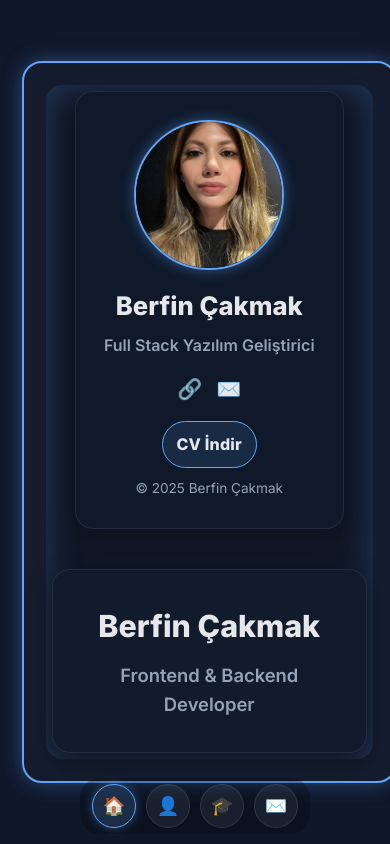
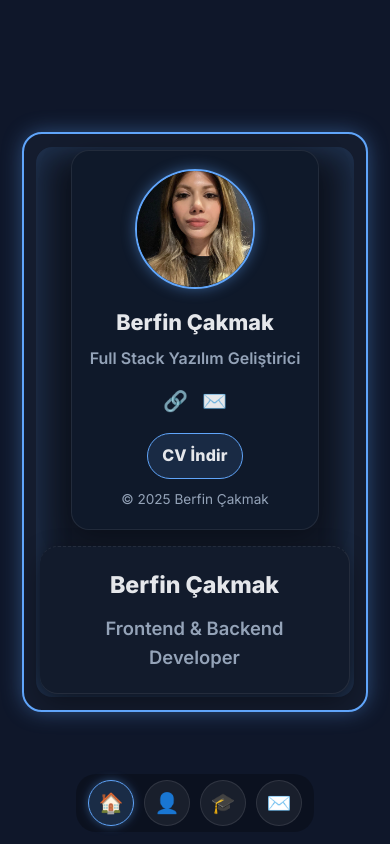
Before and after one commit to berfincak/Cv-site, a plain HTML site: page index.html in a window 390 px wide. Drawn offline with Linux system fonts and the light colour scheme.

Commit message:
Update style.css

```diff
--- a/style.css
+++ b/style.css
@@ -194,4 +194,78 @@ html,body{
   .home-right-card h2{ font-size: 1.9rem; }
   .subtitle{ font-size: 1rem; }
   .profile-photo-big{ width: 150px; height:150px; }
+
 }
+/* === Mobil/mini laptop düzeltmeleri === */
+
+/* 0) Taşma kaynaklı sağ çizgi kaybolmasın */
+html, body { overflow-x: hidden; }
+
+/* 1) Dış parlak çerçeve: mobilde tam ekrana otur, iç parlama biraz daralsın */
+.home-frame{
+  width: 100%;
+  max-width: 1100px;
+  margin: 0 auto;
+  padding: clamp(16px, 4vw, 28px);
+  border-radius: 18px;
+  outline: 2px solid var(--accent);
+  box-shadow: 0 0 22px rgba(96,165,250,.45);
+  background: rgba(255,255,255,0.02);
+  position: relative;
+  overflow: hidden;               /* iç parlama taşsa bile kes */
+}
+.home-frame::before{
+  content:"";
+  position:absolute;
+  inset: clamp(12px, 3.2vw, 22px); /* iç katman mobilde daralsın */
+  border-radius: 16px;
+  background: rgba(0,0,0,.16);
+  box-shadow: inset 0 0 34px rgba(96,165,250,.25);
+}
+
+/* 2) Ana iki sütun: boşlukları küçült, daha kompakt yap */
+.home-container{
+  position: relative;
+  display:flex;
+  align-items:center;
+  justify-content:space-between;
+  gap: clamp(16px, 4vw, 40px);
+  z-index:1;
+}
+
+/* 3) Kart iç pedleri ve başlık boyutları */
+.home-left-card{ padding: clamp(18px, 3.8vw, 28px); }
+.home-right-card{ padding: clamp(20px, 4.5vw, 46px); }
+
+.profile-photo-big{
+  width: clamp(120px, 26vw, 180px);
+  height: clamp(120px, 26vw, 180px);
+}
+
+/* 4) Section kartları mobilde kenarlara değmesin */
+.section-card{
+  width: 100%;
+  max-width: 960px;
+  margin: clamp(18px, 5vw, 50px) auto;
+  padding: clamp(18px, 5vw, 40px) clamp(16px, 5.5vw, 50px);
+}
+
+/* 5) 768px altı: sütunları dikey sırala, ikon menüyü alta al */
+@media (max-width: 768px){
+  .home-container{ flex-direction: column; text-align: center; }
+  .home-right-card{ width: 100%; border-left: none; border-top: 1px dashed var(--divider); }
+  .side-nav{
+    left: 50%; right: auto; top: auto; bottom: 12px;
+    transform: translateX(-50%);
+    flex-direction: row; gap: 10px;
+  }
+  .nav-btn{ width: 46px; height: 46px; font-size: 20px; }
+}
+
+/* 6) 480px altı: tipografi ve aralıkları biraz daha küçült */
+@media (max-width: 480px){
+  .home-right-card h2{ font-size: 1.45rem; }
+  .subtitle{ font-size: 1rem; }
+  .home-left-card h1{ font-size: 1.35rem; }
+  .btn{ padding: 9px 14px; }
+}
```
